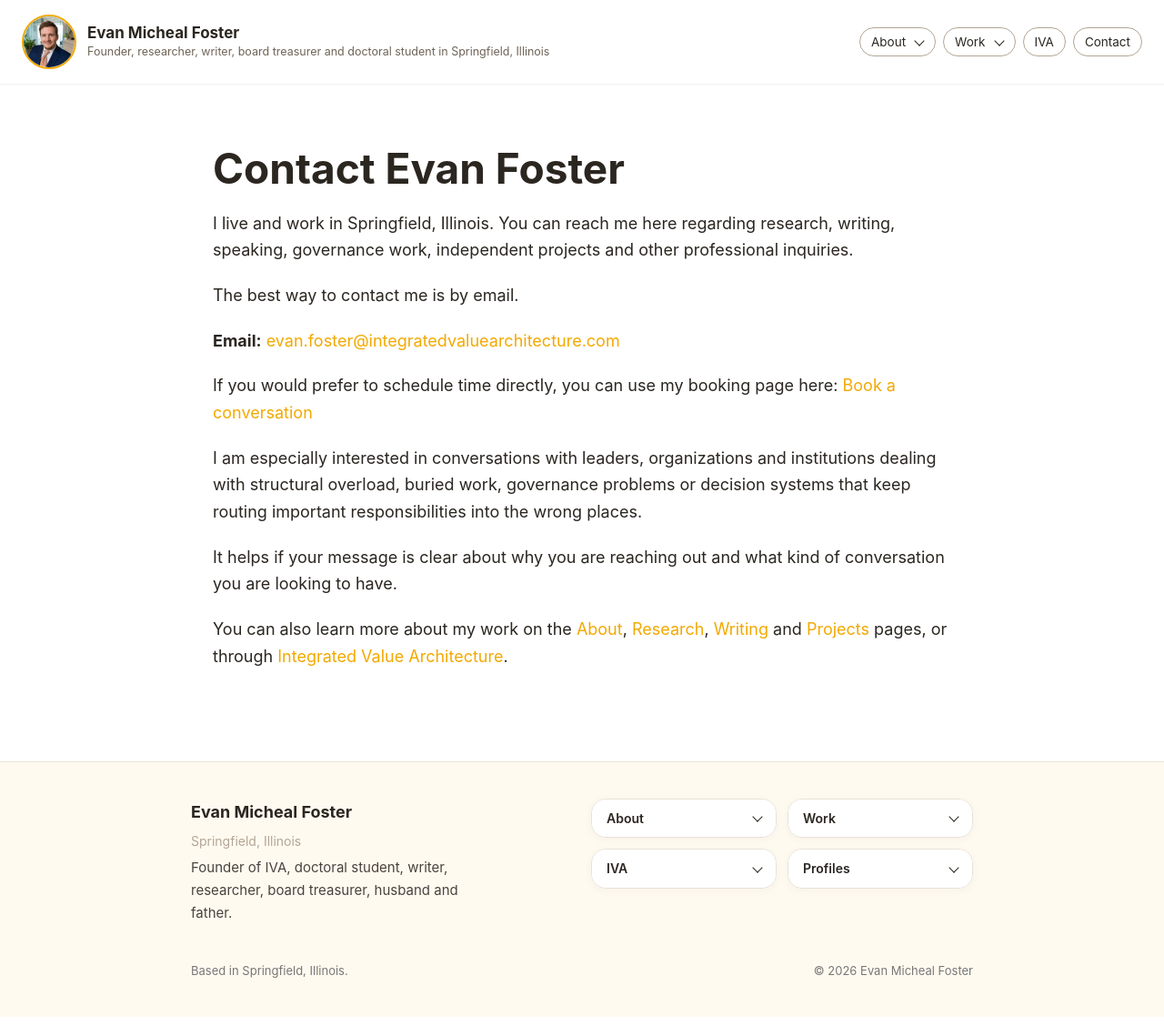
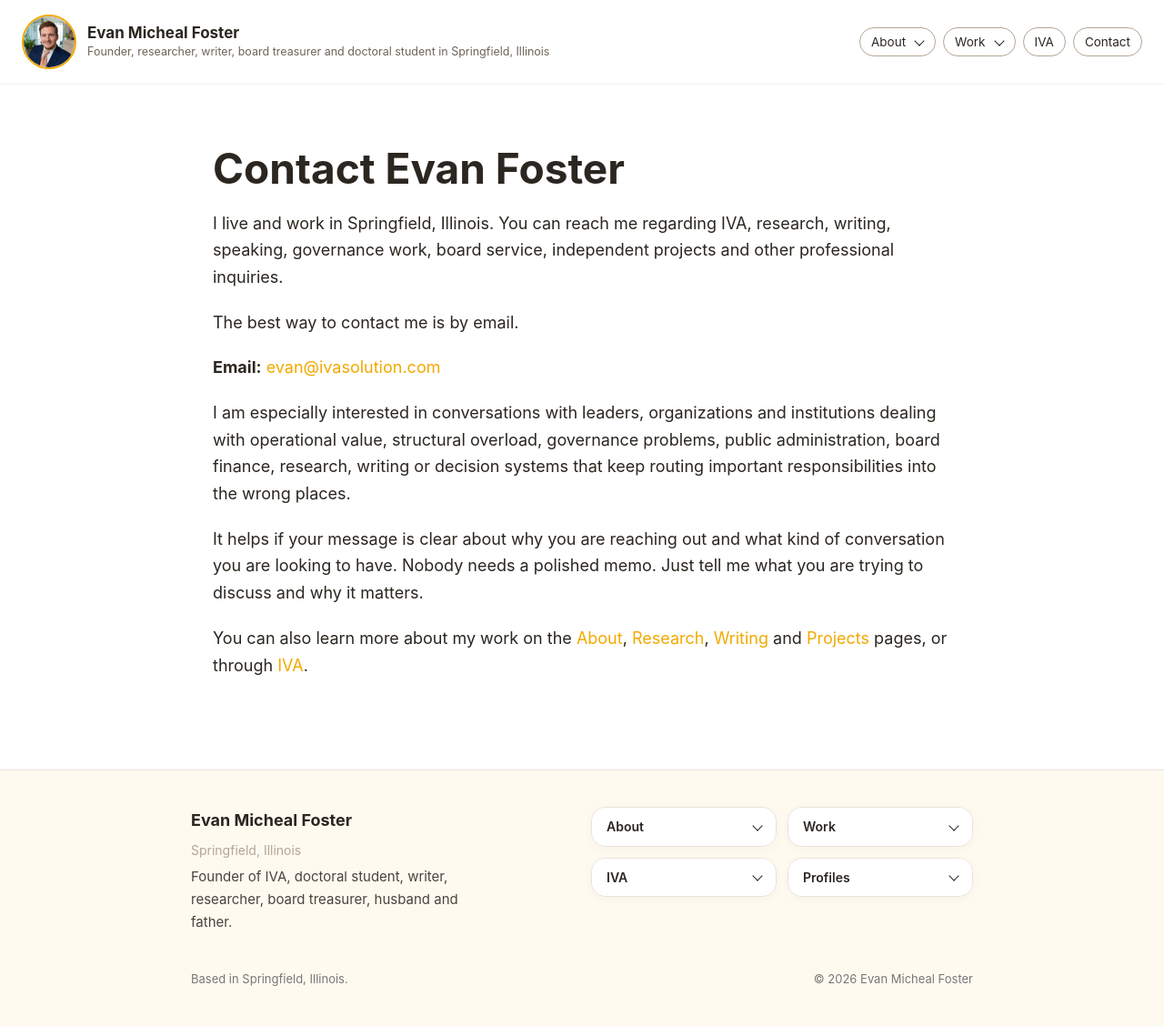
Before and after one commit to efost7873/evanmichealfoster.com, a Jekyll site: the page built from contact.md, in a window 1280 px wide and 1128 px high. Shown: the whole window at 91% size. Built offline with Jekyll 4.4.1, drawn with Linux system fonts in a browser that asks for light colours.

Commit message:
Revise contact details and professional inquiry description
Updated contact information and refined the description of professional interests.

```diff
--- a/contact.md
+++ b/contact.md
@@ -2,21 +2,19 @@
 layout: default
 title: Contact Evan Foster | Springfield, Illinois
 permalink: /contact/
-description: Contact Evan Foster in Springfield, Illinois regarding research, writing, speaking, governance work, projects and professional inquiries.
+description: Contact Evan Foster in Springfield, Illinois regarding IVA, research, writing, speaking, governance work, board service and professional inquiries.
 ---
 
 # Contact Evan Foster
 
-I live and work in Springfield, Illinois. You can reach me here regarding research, writing, speaking, governance work, independent projects and other professional inquiries.
+I live and work in Springfield, Illinois. You can reach me regarding IVA, research, writing, speaking, governance work, board service, independent projects and other professional inquiries.
 
 The best way to contact me is by email.
 
-**Email:** [evan.foster@integratedvaluearchitecture.com](mailto:evan.foster@integratedvaluearchitecture.com)
+**Email:** [evan@ivasolution.com](mailto:evan@ivasolution.com)
 
-If you would prefer to schedule time directly, you can use my booking page here: [Book a conversation](https://outlook.office.com/book/IntegratedValueArchitectureLLC@integratedvaluearchitecture.com/?ismsaljsauthenabled)
+I am especially interested in conversations with leaders, organizations and institutions dealing with operational value, structural overload, governance problems, public administration, board finance, research, writing or decision systems that keep routing important responsibilities into the wrong places.
 
-I am especially interested in conversations with leaders, organizations and institutions dealing with structural overload, buried work, governance problems or decision systems that keep routing important responsibilities into the wrong places.
+It helps if your message is clear about why you are reaching out and what kind of conversation you are looking to have. Nobody needs a polished memo. Just tell me what you are trying to discuss and why it matters.
 
-It helps if your message is clear about why you are reaching out and what kind of conversation you are looking to have.
-
-You can also learn more about my work on the [About](/about/), [Research](/research/), [Writing](/writing/) and [Projects](/projects/) pages, or through [Integrated Value Architecture](https://integratedvaluearchitecture.com).
+You can also learn more about my work on the [About](/about/), [Research](/research/), [Writing](/writing/) and [Projects](/projects/) pages, or through [IVA](https://ivasolution.com/).
```
